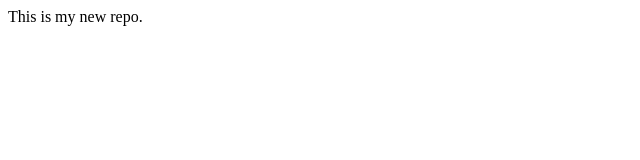
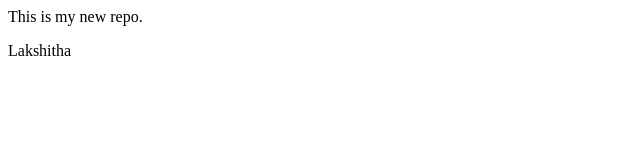
Before and after one commit to RAVADA-LAKSHITHA/localrepo, a plain HTML site: page index.html in a window 1280 px wide. Shown: the full height of the page, 0-640 px from the left. Drawn offline with Linux system fonts and the light colour scheme.

Commit message:
Lakshitha

```diff
--- a/index.html
+++ b/index.html
@@ -1 +1,2 @@
 <p>This is my new repo.</p>
+<p> Lakshitha </p>
```
